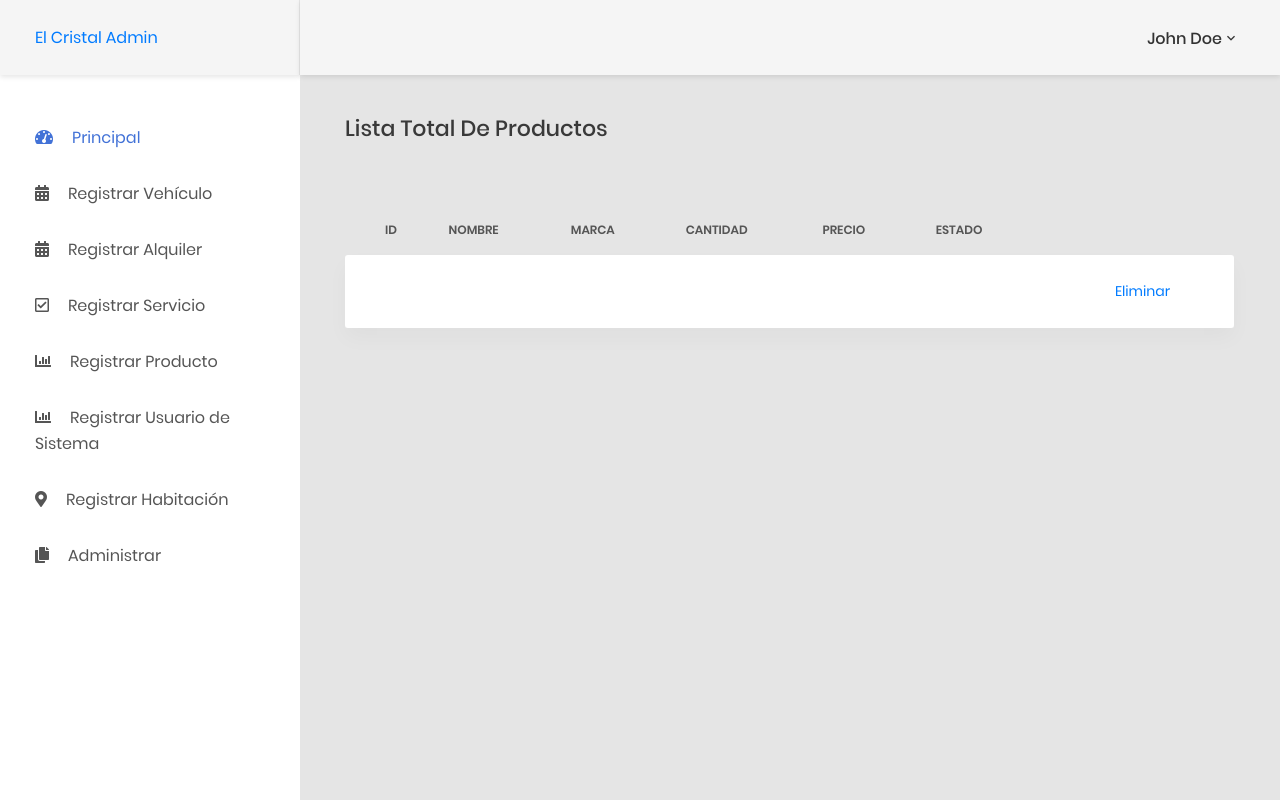
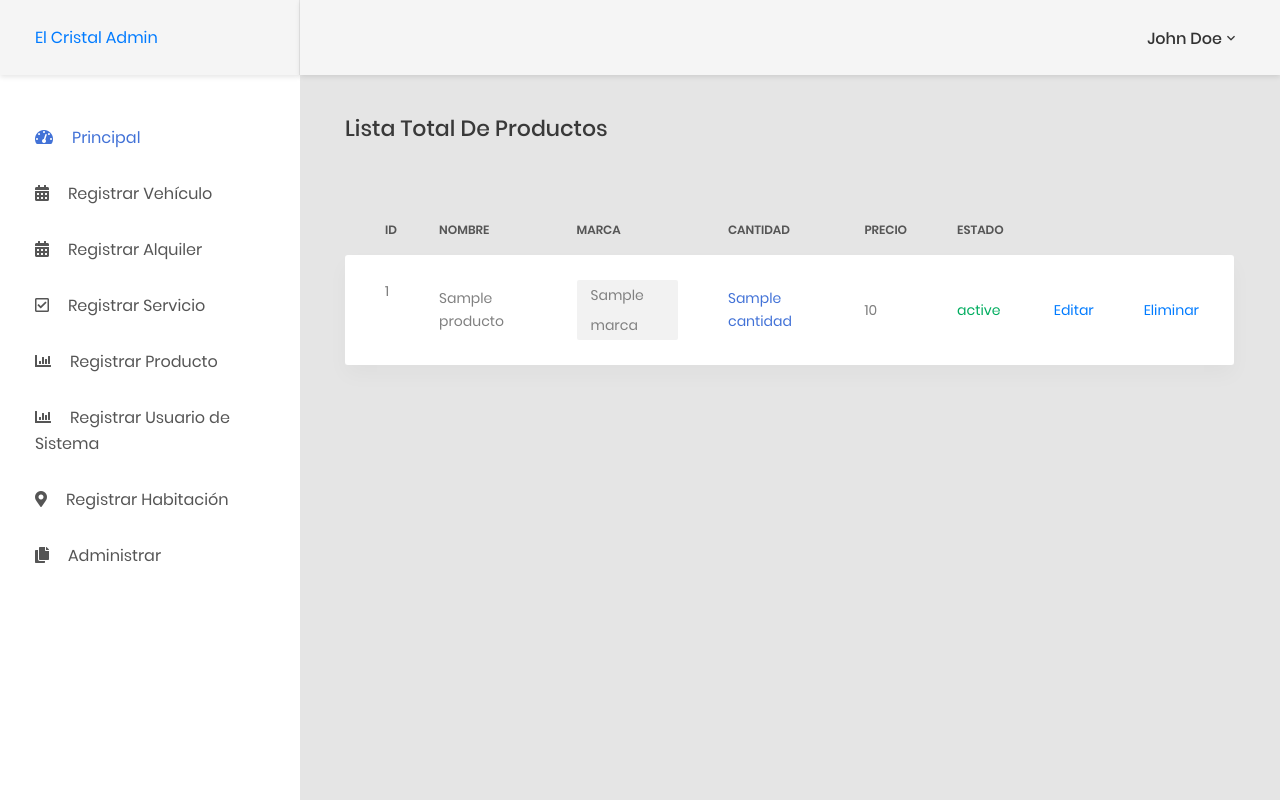
Before and after one commit to davidguio18/Proyecto_Motel, a PHP site: template Vistas/productos/admin.php in a window 1280 px wide. Run offline with PHP 8.4, Linux system fonts and the light colour scheme; the template is opened without the code that fills it: most values are stand-ins (such as "Sample title", 1, 10 or a date in 2020).

Commit message:
actualizacion productos
productos

```diff
--- a/Vistas/productos/admin.php
+++ b/Vistas/productos/admin.php
@@ -35,26 +35,26 @@
 
                                             </tr>
                                         </thead>
-                                        <!--<?php foreach ( $productos as $producto) {?>-->
+                                        <?php foreach ( $productos as $producto) {?>
                                         <tbody>
                                             <tr class="tr-shadow">
                                                 <td>
-                                               <!--  <?=$producto->id_producto; ?> -->
+                                                <?=$producto->id_producto; ?>
                                                 </td>
-                                                <td><!--<?=$producto->nombre; ?>--></td>
+                                                <td><?=$producto->nombre; ?></td>
                                                 <td>
-                                                    <span class="block-email"> <!--<?=$producto->marca; ?>--></span>
+                                                    <span class="block-email"> <?=$producto->marca; ?></span>
                                                 </td>
-                                                <td class="desc"><!--<?=$producto->cantidad; ?>--></td>
-                                                <td><!--<?=$producto->precio; ?>--></td>
+                                                <td class="desc"><?=$producto->cantidad; ?></td>
+                                                <td><?=$producto->precio; ?></td>
                                                 <td>
-                                                    <span class="status--process"><!--<?=$producto->estado; ?>--></span>
+                                                    <span class="status--process"><?=$producto->estado; ?></span>
                                                 </td>
 
                                                 <td>
                                                     <div class="table-data-feature">
 
-                                                         <a href="index.php?c=producto&a=update&id=<?=$producto->id_producto;?>"></a>
+                                                         <a href="index.php?c=producto&a=update&id=<?=$producto->id_producto;?>">Editar</a>
 
                                                 </td>
                                                 <td>
@@ -64,7 +64,7 @@
                                                     </div>
                                                 </td>
                                             </tr>
-                                            		<!--<?php } ?>-->
+                                            		<?php } ?>
                                             <tr class="spacer"></tr>
 
                                         </tbody>
--- a/Vistas/productos/crearp.php
+++ b/Vistas/productos/crearp.php
@@ -1,5 +1,5 @@
 
-<?php include_once ("Proyecto_Motel/Vistas/cabecera.php"); ?>
+<?php include_once ("Vistas/cabecera.php"); ?>
 
 <div class="main-content">
                 <div class="section__content section__content--p30">
@@ -50,4 +50,4 @@
                             </div>
                         </div>
 
- <?php require_once("Proyecto_Motel/Vistas/footer.php"); ?>
+ <?php require_once("Vistas/footer.php"); ?>
```
